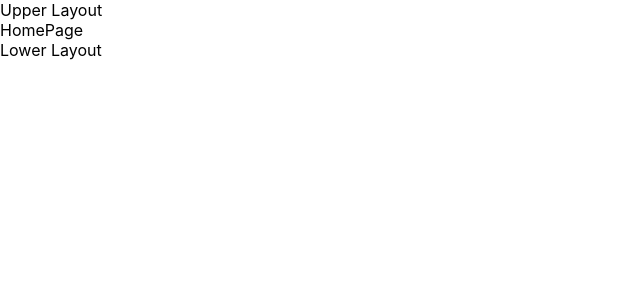
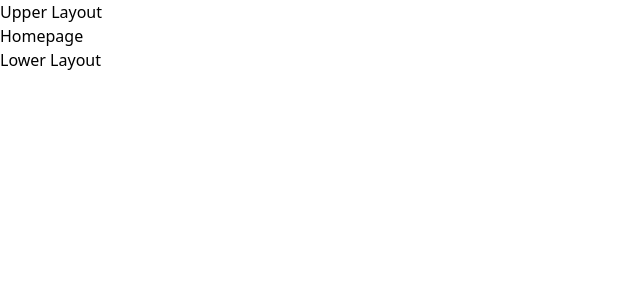
Before and after one commit to rogerio-js/Preschool-app, a Next.js app: page / in a window 1280 px wide. Shown: the top 300 px of the page, without its empty margins (0-640 px from the left). Built offline with nearby package versions, Linux system fonts and the light colour scheme.

Commit message:
add theme/tailwind hit/ dark theme

```diff
--- a/package.json
+++ b/package.json
@@ -16,14 +16,18 @@
     "eslint-plugin-prettier": "^4.0.0",
     "husky": "^7.0.2",
     "next": "11.1.2",
+    "next-themes": "^0.0.15",
     "prettier": "^2.4.1",
     "react": "17.0.2",
     "react-dom": "17.0.2"
   },
   "devDependencies": {
     "@types/react": "17.0.27",
+    "autoprefixer": "^10.3.6",
     "eslint": "7.32.0",
     "eslint-config-next": "11.1.2",
+    "postcss": "^8.3.8",
+    "tailwindcss": "^2.2.16",
     "typescript": "4.4.3"
   }
 }
--- a/pages/_app.tsx
+++ b/pages/_app.tsx
@@ -1,7 +1,12 @@
-import '../styles/globals.css'
+import { ThemeProvider } from 'next-themes'
+import '../styles/tailwindcss.css'
 import type { AppProps } from 'next/app'
 
 function MyApp({ Component, pageProps }: AppProps) {
-  return <Component {...pageProps} />
+  return (
+    <ThemeProvider attribute="class">
+      <Component {...pageProps} />
+    </ThemeProvider>
+  )
 }
 export default MyApp
--- a/pages/index.tsx
+++ b/pages/index.tsx
@@ -3,14 +3,14 @@ import Head from "next/head";
 import Image from "next/image";
 import Layout from "../src/components/Layout";
 import styles from "../styles/Home.module.css";
-
-
+import { useTheme } from "next-themes";
 
 const Home: NextPage = () => {
+  const { theme, setTheme } = useTheme();
   return (
     <div>
       <Layout>
-        <div>HomePage</div>
+        <h1>Homepage</h1>
       </Layout>
     </div>
   );
--- /dev/null
+++ b/postcss.config.js
@@ -0,0 +1,6 @@
+module.exports = {
+  plugins: {
+    tailwindcss: {},
+    autoprefixer: {},
+  },
+}
--- a/src/components/Layout.tsx
+++ b/src/components/Layout.tsx
@@ -6,11 +6,11 @@ interface Props {
 
 const Layout = ({children}: Props) => {
     return (
-        <div>
+        <>
             Upper Layout
             {children}
             Lower Layout
-        </div>
+        </>
     )
 }
 
--- a/styles/globals.css
+++ /dev/null
@@ -1,16 +0,0 @@
-html,
-body {
-  padding: 0;
-  margin: 0;
-  font-family: -apple-system, BlinkMacSystemFont, Segoe UI, Roboto, Oxygen,
-    Ubuntu, Cantarell, Fira Sans, Droid Sans, Helvetica Neue, sans-serif;
-}
-
-a {
-  color: inherit;
-  text-decoration: none;
-}
-
-* {
-  box-sizing: border-box;
-}
--- /dev/null
+++ b/styles/tailwindcss.css
@@ -0,0 +1,5 @@
+@tailwind base;
+
+@tailwind components;
+
+@tailwind utilities;
--- /dev/null
+++ b/tailwind.config.js
@@ -0,0 +1,12 @@
+module.exports = {
+  mode: 'jit',
+  purge: ['./src/**/*.{js,ts,jsx,tsx}', './pages/**/*.{js,ts,jsx,tsx}'],
+  darkMode: 'class',
+  theme: {
+    extend: {},
+  },
+  variants: {
+    extend: {},
+  },
+  plugins: [],
+}
```
Also changed, not shown: 1 other file (tests, documents, lock files or other folders).
